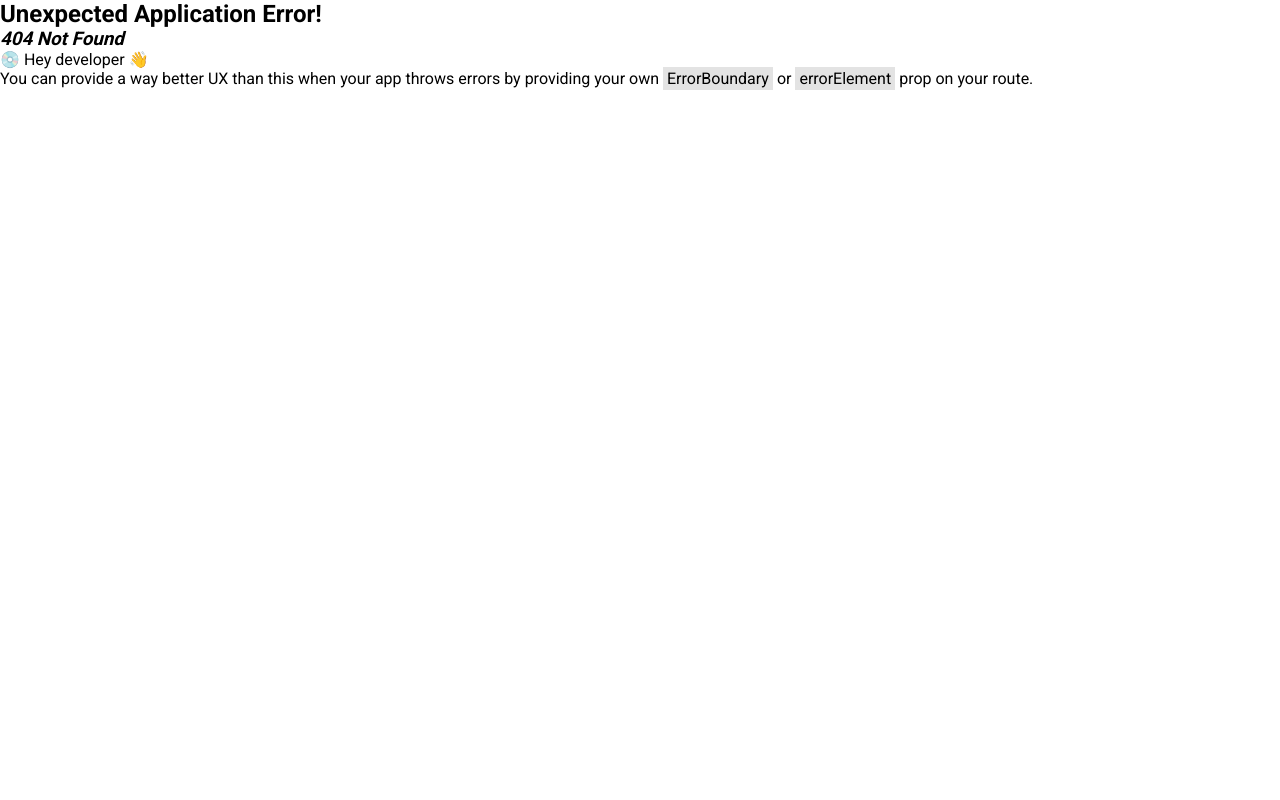
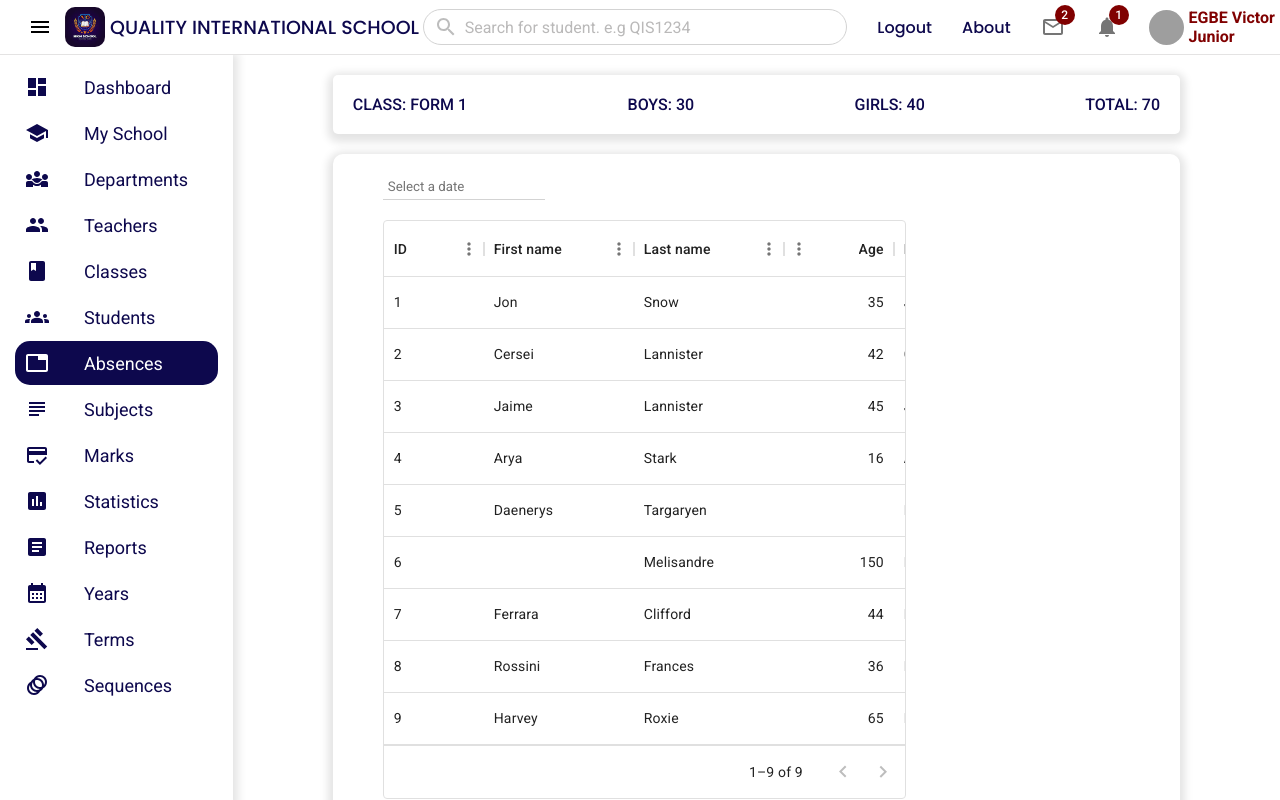
Before and after one commit to VictorEgbe/school-frontend, a React (Vite) app: page /absences/1 in a window 1280 px wide. Before the commit this address had no page. Shown: the top 800 px of the page. Built offline with nearby package versions, Linux system fonts and the light colour scheme; grey boxes are pictures that could not be loaded.

Commit message:
Added class absence route

```diff
--- a/package.json
+++ b/package.json
@@ -14,9 +14,11 @@
     "@emotion/styled": "^11.11.0",
     "@mui/icons-material": "^5.11.16",
     "@mui/material": "^5.13.4",
+    "@mui/x-data-grid": "^6.8.0",
     "axios": "^1.4.0",
     "react": "^18.2.0",
     "react-burger-menu": "^3.0.9",
+    "react-datepicker": "^4.14.1",
     "react-dom": "^18.2.0",
     "react-google-charts": "^4.0.0",
     "react-router-dom": "^6.12.1",
--- a/src/App.jsx
+++ b/src/App.jsx
@@ -28,6 +28,7 @@ import Statistics from './pages/statistics/Statistics'
 import Profile from './pages/profile/Profile'
 import Login from './pages/login/Login'
 import Absences from './pages/absences/Absences'
+import ClassAbsences from './pages/class_absences/ClassAbsences'
 
 const user = { isAdmin: true, isAuthenticated: true }
 
@@ -149,6 +150,10 @@ const router = createBrowserRouter([
         path: '/absences',
         element: <Absences />,
       },
+      {
+        path: '/absences/:classID',
+        element: <ClassAbsences />,
+      },
     ],
   },
   {
--- /dev/null
+++ b/src/components/Table/Table.jsx
@@ -0,0 +1,69 @@
+import Box from '@mui/material/Box'
+import { DataGrid } from '@mui/x-data-grid'
+
+const columns = [
+  { field: 'id', headerName: 'ID', width: 100 },
+  {
+    field: 'firstName',
+    headerName: 'First name',
+    width: 150,
+    editable: true,
+  },
+  {
+    field: 'lastName',
+    headerName: 'Last name',
+    width: 150,
+    editable: true,
+  },
+  {
+    field: 'age',
+    headerName: 'Age',
+    type: 'number',
+    width: 110,
+    editable: true,
+  },
+  {
+    field: 'fullName',
+    headerName: 'Full name',
+    description: 'This column has a value getter and is not sortable.',
+    sortable: false,
+    width: 160,
+    valueGetter: (params) =>
+      `${params.row.firstName || ''} ${params.row.lastName || ''}`,
+  },
+]
+
+const rows = [
+  { id: 1, lastName: 'Snow', firstName: 'Jon', age: 35 },
+  { id: 2, lastName: 'Lannister', firstName: 'Cersei', age: 42 },
+  { id: 3, lastName: 'Lannister', firstName: 'Jaime', age: 45 },
+  { id: 4, lastName: 'Stark', firstName: 'Arya', age: 16 },
+  { id: 5, lastName: 'Targaryen', firstName: 'Daenerys', age: null },
+  { id: 6, lastName: 'Melisandre', firstName: null, age: 150 },
+  { id: 7, lastName: 'Clifford', firstName: 'Ferrara', age: 44 },
+  { id: 8, lastName: 'Frances', firstName: 'Rossini', age: 36 },
+  { id: 9, lastName: 'Roxie', firstName: 'Harvey', age: 65 },
+]
+
+const Table = () => {
+  return (
+    <Box sx={{ height: '100%', width: '70%' }}>
+      <DataGrid
+        rows={rows}
+        columns={columns}
+        initialState={{
+          pagination: {
+            paginationModel: {
+              pageSize: 30,
+            },
+          },
+        }}
+        pageSizeOptions={[]}
+        // checkboxSelection
+        disableRowSelectionOnClick
+      />
+    </Box>
+  )
+}
+
+export default Table
--- /dev/null
+++ b/src/pages/class_absences/ClassAbsences.jsx
@@ -0,0 +1,41 @@
+import { useState } from 'react'
+import './ClassAbsences.scss'
+import DatePicker from 'react-datepicker'
+import 'react-datepicker/dist/react-datepicker.css'
+import Table from '../../components/Table/Table'
+
+const ClassAbsences = () => {
+  const [startDate, setStartDate] = useState(null)
+  console.log(startDate)
+  return (
+    <div className="ClassAbsences">
+      <div className="wrapper">
+        <div className="info">
+          <div className="classInfo">class: Form 1</div>
+          <div className="boys">Boys: 30</div>
+          <div className="girls">Girls: 40</div>
+          <div className="total">Total: 70</div>
+        </div>
+        <form>
+          <DatePicker
+            selected={startDate}
+            onChange={(date) => setStartDate(date)}
+            dateFormat="dd-MM-yyyy"
+            maxDate={new Date()}
+            filterDate={(date) => date.getDay() !== 6 && date.getDay() !== 0}
+            isClearable
+            showYearDropdown
+            scrollableYearDropdown
+            placeholderText="Select a date"
+            className="datePicker"
+          />
+          <div className="classList">
+            <Table />
+          </div>
+        </form>
+      </div>
+    </div>
+  )
+}
+
+export default ClassAbsences
--- /dev/null
+++ b/src/pages/class_absences/ClassAbsences.scss
@@ -0,0 +1,47 @@
+$base-color: #0d084d;
+
+.ClassAbsences {
+
+
+    .wrapper {
+        padding: 20px 100px 20px 100px;
+        display: flex;
+        flex-direction: column;
+        gap: 20px;
+
+        .info {
+            display: flex;
+            align-items: center;
+            justify-content: space-between;
+            box-shadow: 0px 3px 9px 5px rgba(0, 0, 0, 0.11);
+            -webkit-box-shadow: 0px 3px 9px 5px rgba(0, 0, 0, 0.11);
+            text-transform: uppercase;
+            color: $base-color;
+            padding: 20px;
+            border-radius: 5px;
+            font-weight: 500;
+        }
+
+        form {
+            box-shadow: 0px 3px 9px 5px rgba(0, 0, 0, 0.11);
+            -webkit-box-shadow: 0px 3px 9px 5px rgba(0, 0, 0, 0.11);
+            padding: 20px 50px;
+            border-radius: 10px;
+
+            .datePicker {
+                padding: 5px;
+                border: none;
+                outline: none;
+                border-bottom: 1px solid lightgray;
+
+            }
+
+            .classList {
+                margin-top: 20px;
+                min-height: 700px;
+            }
+        }
+    }
+
+
+}
```
Also changed, not shown: 1 other file (tests, documents, lock files or other folders).
